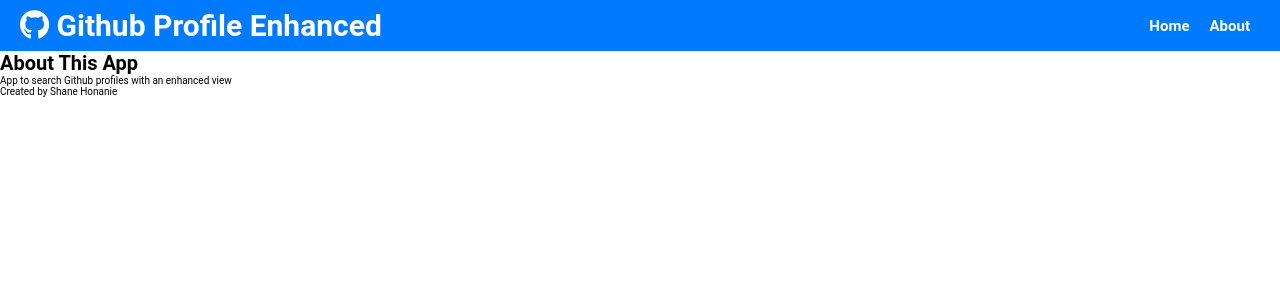
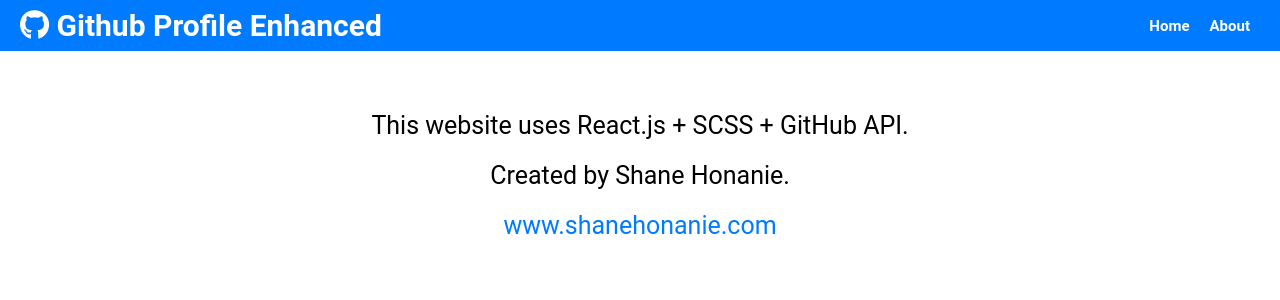
Before and after one commit to shanehonanie/GitHub-Profile-Charts, a React (Create React App) app: page /about in a window 1280 px wide. Shown: the top 300 px of the page. Built offline with nearby package versions, Linux system fonts and the light colour scheme; no server answers; the HTML template or start-up script is replaced by a standard one; a web font is replaced by a local one.

Commit message:
About Section Updated

```diff
--- a/src/App.scss
+++ b/src/App.scss
@@ -220,6 +220,21 @@ html {
 	flex-wrap: wrap;
 }
 
+// About
+.about-section {
+	font-size: 2.5rem;
+	display: flex;
+	flex-direction: column;
+	align-items: center;
+	margin-top: 5rem;
+	line-height: 5rem;
+
+	a {
+		color: var(--color-blue-1);
+		text-decoration: none;
+	}
+}
+
 // components
 .btn-dark {
 	display: inline-block;
--- a/src/components/pages/About.js
+++ b/src/components/pages/About.js
@@ -2,11 +2,17 @@ import React, { Fragment } from 'react';
 
 const About = () => {
 	return (
-		<Fragment>
-			<h1>About This App</h1>
-			<p>App to search Github profiles with an enhanced view</p>
-			<p>Created by Shane Honanie</p>
-		</Fragment>
+		<div className='about-section'>
+			<p>This website uses React.js + SCSS + GitHub API.</p>
+			<p>Created by Shane Honanie.</p>
+			<a
+				href='https://www.shanehonanie.com'
+				target='_blank'
+				rel='noopener noreferrer'
+			>
+				www.shanehonanie.com
+			</a>
+		</div>
 	);
 };
 
```
